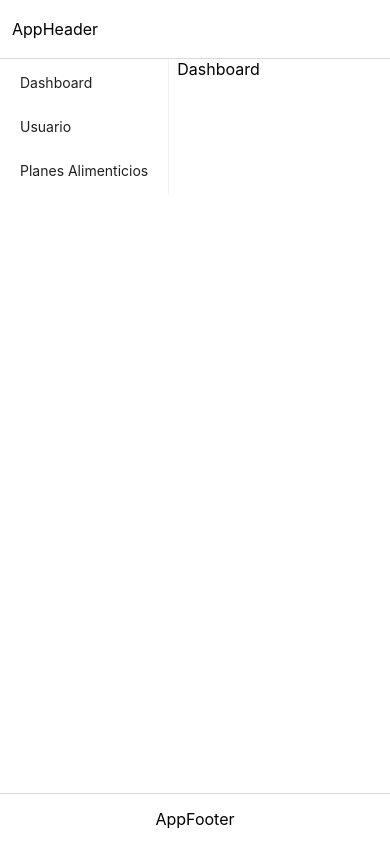
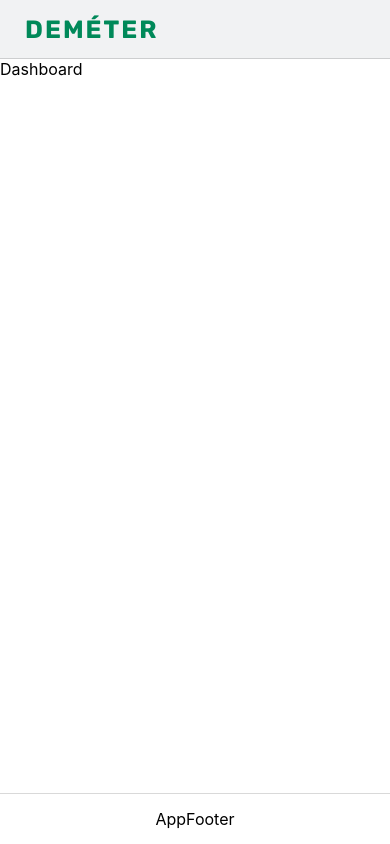
Before and after one commit to dixtinox/Code-Rolls-Talent-Land-2023, a React (Create React App) app in the folder FrontEND/code-rolls/: page / in a window 390 px wide. Built offline with nearby package versions, Linux system fonts and the light colour scheme.

Commit message:
dashboard responsive

```diff
--- a/FrontEND/code-rolls/src/App.css
+++ b/FrontEND/code-rolls/src/App.css
@@ -1,3 +1,5 @@
+@import url('https://fonts.googleapis.com/css2?family=Rubik:wght@300;400;600;700&display=swap');
+
 .App {
   display: flex;
   flex-direction: column;
@@ -7,11 +9,22 @@
 
 .AppHeader{
   height: 50px;
+  background-color: #f1f2f3;
   display: flex;
   justify-content: space-between;
   align-items: center;
-  padding: 4px 20px 4px 12px;
+  padding: 4px 20px 4px 19px;
   border-bottom: 1px solid rgba(0,0,0, 0.15);
+}
+
+.logoDemeter{
+  background-color: transparent;
+  border: transparent;
+  font-family: 'Rubik', sans-serif;
+  font-size: 25px;
+  font-weight: 800;
+  letter-spacing: 2px;
+  color: #008959;
 }
 
 .AppFooter{
@@ -27,7 +40,14 @@
 }
 
 .SideBar{
+  width: 300px;
+  font-family: 'Rubik', sans-serif;
+  border: 0px;
+}
 
+.dash--menu{
+  width: 300px;
+  border: none;
 }
 
 .SideMenuAndPageContent{
@@ -36,3 +56,7 @@
   justify-content: flex-start;
   align-items: flex-start;
 }
+
+.my-theme{
+  --primary-color: #008959;
+}
--- a/FrontEND/code-rolls/src/App.js
+++ b/FrontEND/code-rolls/src/App.js
@@ -4,7 +4,6 @@ import { Space } from "antd";
 import AppFooter from './components/AppFooter'
 import AppHeader from './components/AppHeader'
 import Content from './components/Content'
-import SideBar from './components/SideBar'
 
 import { BrowserRouter, Routes, Route } from 'react-router-dom'
 
@@ -13,7 +12,6 @@ function App() {
     <div className='App'>
       <AppHeader />
       <Space className='SideMenuAndPageContent'>
-        <SideBar/>
         <Content/>
       </Space>
       <AppFooter/>
--- a/FrontEND/code-rolls/src/components/AppHeader/index.js
+++ b/FrontEND/code-rolls/src/components/AppHeader/index.js
@@ -1,9 +1,58 @@
-import React from 'react'
+import React, { useState } from 'react'
+import { Menu, Drawer } from 'antd'
+import { MenuOutlined } from '@ant-design/icons'
+import { useNavigate } from 'react-router-dom'
 
 const AppHeader = () => {
+  const [openMenu, setopenMenu] = useState(false);
   return (
-    <div className='AppHeader'>AppHeader</div>
+    <div className='AppHeader'>
+      <input type='button' onClick={() => setopenMenu(true)} value='DEMÉTER' className='logoDemeter'/>
+
+      <div className='SideBar'>
+        <Drawer
+        width={300}
+        bodyStyle={{margin: 0, padding: 0}}
+        open={openMenu}
+        closable={false}
+        placement='left'
+        onClose={() =>
+        setopenMenu(false)}
+        >
+          <Dash />
+        </Drawer>
+      </div>
+
+    </div>
   )
 }
 
+function Dash(){
+  const navigate = useNavigate()
+  return(
+    <Menu
+      style={{ border: 'none', padding: '20px 5px', margin: 0}}
+        className='dash--menu'
+        onClick={(item) => {
+          navigate(item.key);
+        }}
+       items={[
+        {
+          label: "Dashboard",
+          key: "/"
+        },
+        {
+          label: "Usuario",
+          key: "/user"
+        },
+        {
+          label: "Planes Alimenticios",
+          key: "/planes"
+        },
+      ]}>
+    </Menu>
+  )
+
+}
+
 export default AppHeader
--- a/FrontEND/code-rolls/src/components/SideBar/index.js
+++ b/FrontEND/code-rolls/src/components/SideBar/index.js
@@ -1,12 +1,29 @@
-import React from 'react'
-import { Menu } from 'antd'
+import React, { useState } from 'react'
+import { Menu, Drawer } from 'antd'
+import { MenuOutlined } from '@ant-design/icons'
 import { useNavigate } from 'react-router-dom'
 
 const SideBar = () => {
+  const [openMenu, setopenMenu] = useState(false);
+  return (
+
+    <div className='Sidebar'>
+      <Drawer
+      open={openMenu}
+      closable={false}
+      placement='left'
+      onClose={() =>
+        setopenMenu(false)}>
+        <Dash />
+      </Drawer>
+    </div>
+  )
+}
+
+function Dash(){
   const navigate = useNavigate()
-  return (
-    <div className='Sidebar'>
-      <Menu
+  return(
+    <Menu
         onClick={(item) => {
           navigate(item.key);
         }}
@@ -24,11 +41,9 @@ const SideBar = () => {
           key: "/planes"
         },
       ]}>
+    </Menu>
+  )
 
-      </Menu>
-
-    </div>
-  )
 }
 
 export default SideBar
```
